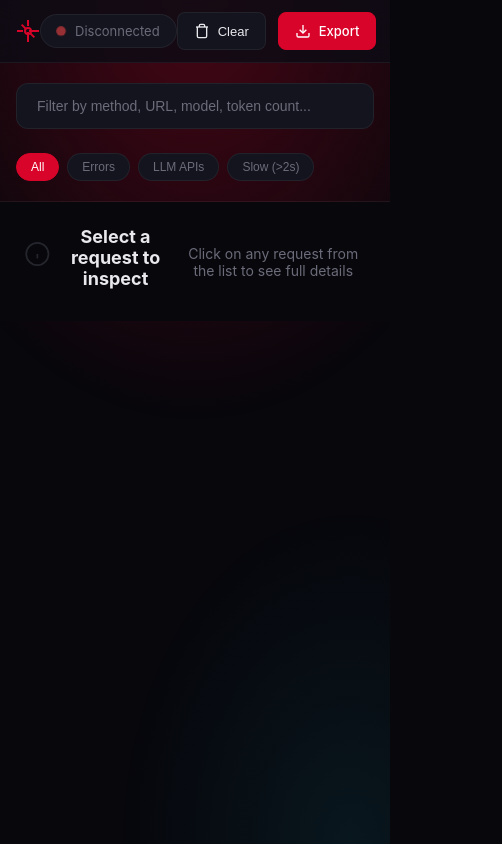
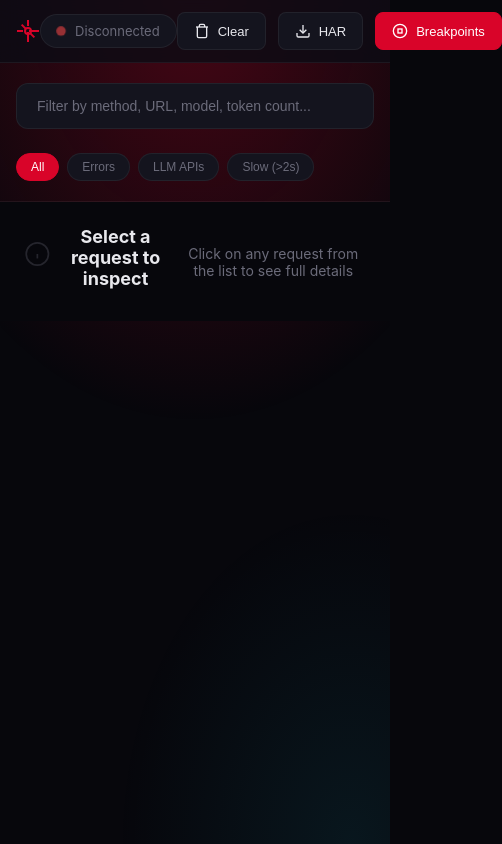
Before and after one commit to TheConflux-Core/conflux-lens, a website: page src/dashboard/index.html in a window 390 px wide. Shown: the whole page, 502 px wide, since content can reach past the window. Drawn offline with Linux system fonts and the light colour scheme.

Commit message:
fix(dashboard): add missing UI elements that JavaScript expects
- Added missing 'breakpointsBtn' button to controls (app.js expects this)
- Added missing 'harExportBtn' button to controls (was 'exportBtn', now correct ID)
- Added missing 'breakpointCount' span to stats bar (was causing JS error on load)
- Fixed button types from <label> to <button> for proper event handling

These fixes resolve JavaScript errors that were preventing the dashboard from
loading correctly.

```diff
--- a/src/dashboard/index.html
+++ b/src/dashboard/index.html
@@ -25,6 +25,7 @@
         </div>
         <div class="stats">
           <span id="exchangeCount">0 requests</span>
+          <span id="breakpointCount">0 breakpoints</span>
           <span id="avgTime"></span>
         </div>
       </div>
@@ -36,14 +37,21 @@
           </svg>
           Clear
         </button>
-        <label class="btn btn-primary" id="exportBtn" title="Export to file">
+        <button class="btn btn-secondary" id="harExportBtn" title="Export HAR">
           <svg width="16" height="16" viewBox="0 0 24 24" fill="none" stroke="currentColor" stroke-width="2">
             <path d="M21 15v4a2 2 0 0 1-2 2H5a2 2 0 0 1-2-2v-4"></path>
             <polyline points="7,10 12,15 17,10"></polyline>
             <line x1="12" y1="15" x2="12" y2="3"></line>
           </svg>
-          Export
-        </label>
+          HAR
+        </button>
+        <button class="btn btn-primary" id="breakpointsBtn" title="Manage Breakpoints">
+          <svg width="16" height="16" viewBox="0 0 24 24" fill="none" stroke="currentColor" stroke-width="2">
+            <circle cx="12" cy="12" r="10"></circle>
+            <rect x="9" y="9" width="6" height="6"></rect>
+          </svg>
+          Breakpoints
+        </button>
       </div>
     </header>
 
```
